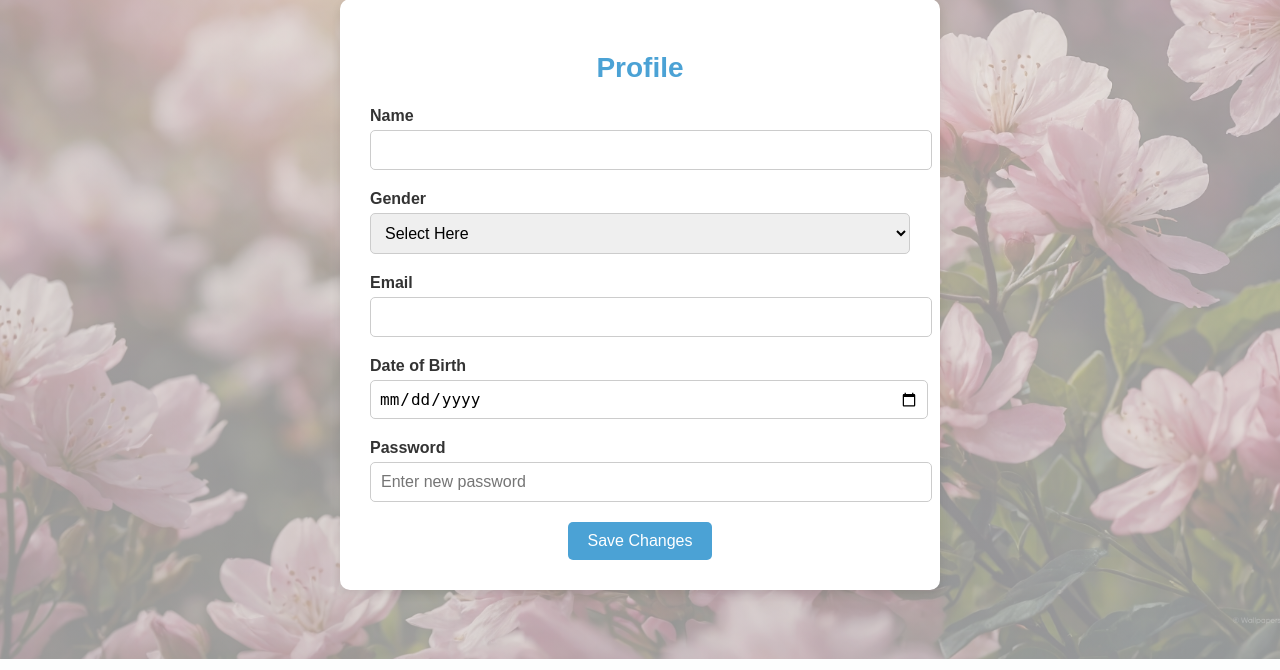
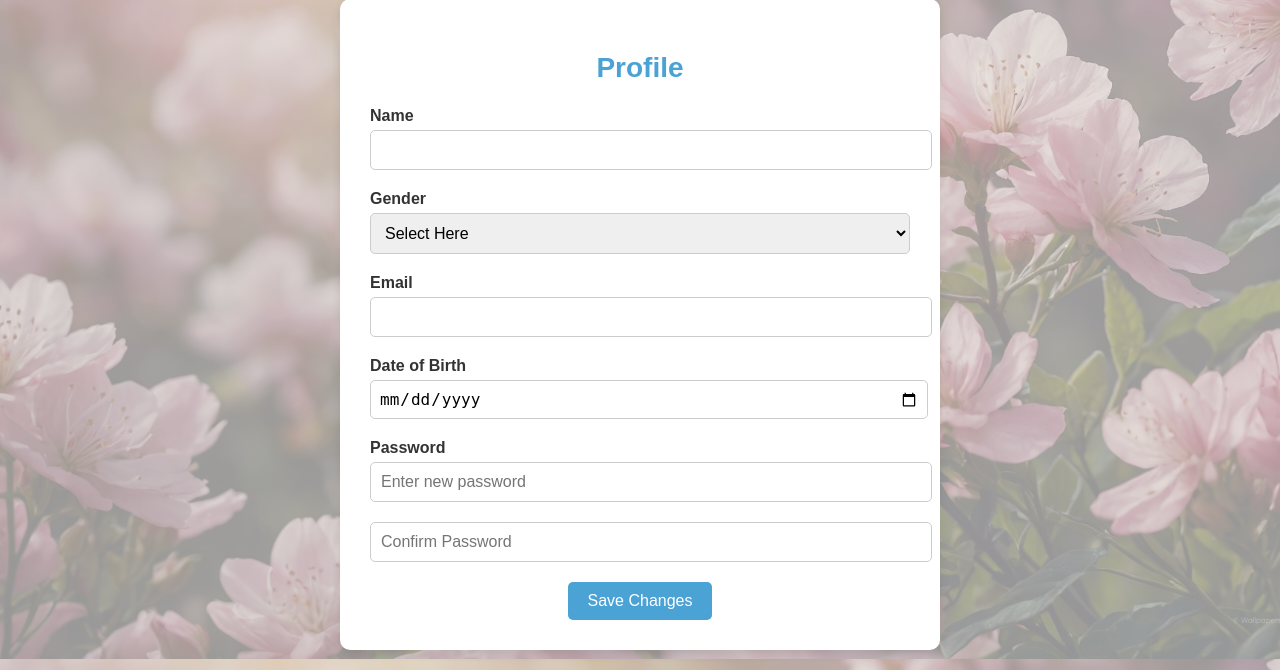
Before and after one commit to ImpactGLX323/UMAIHackathon-UNM, a Flask app: page /profile in a window 1280 px wide. Shown: the part 141-811 px from the top of the page. Run offline with Flask 3, Linux system fonts and the light colour scheme.

Commit message:
Update profile.html

```diff
--- a/src/backend/app/templates/profile.html
+++ b/src/backend/app/templates/profile.html
@@ -53,6 +53,9 @@
                     <label for="password">Password</label>
                     <input type="password" id="password" name="password" placeholder="Enter new password">
                 </div>
+                <div class="input">
+                    <input type="password" name="confirm_password" placeholder="Confirm Password" required>
+                </div>
                 <div class="submit">
                     <button type="submit" class="submit_btn">Save Changes</button>
                 </div>
```
